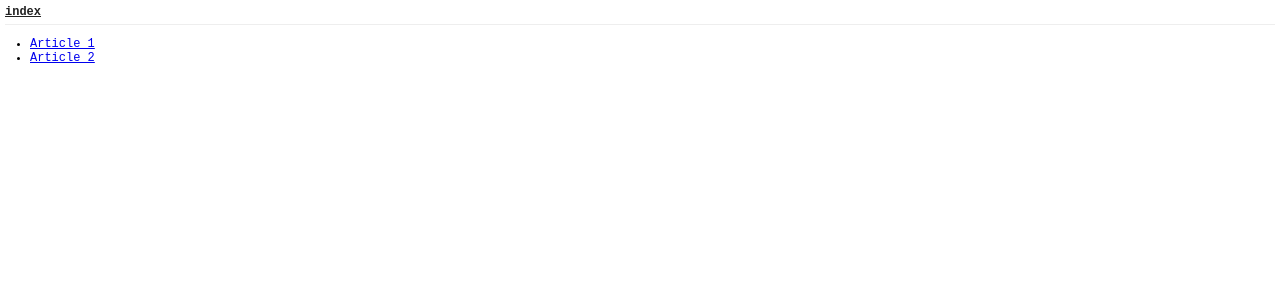
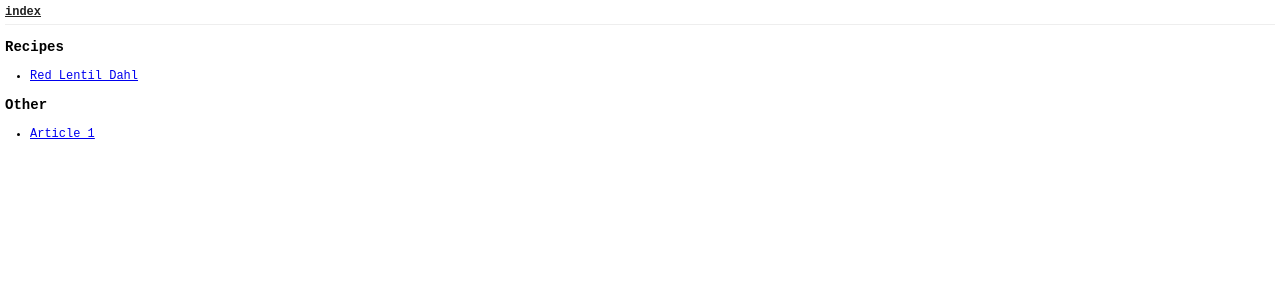
Before and after one commit to mkipling/p, a Jekyll site: the page built from index.md, in a window 1280 px wide. Shown: the top 300 px of the page. Built offline with Jekyll 4.4.1, drawn with Linux system fonts in a browser that asks for light colours; our own code applies the rules of GitHub Pages for plain Markdown files.

Commit message:
Update index.md

```diff
--- a/index.md
+++ b/index.md
@@ -1,3 +1,8 @@
+
+### Recipes
+
+- [Red Lentil Dahl](/r/red-lentil-dahl)
+
+### Other
 
 - [Article 1](/article1)
-- [Article 2](/c/article2)
```
